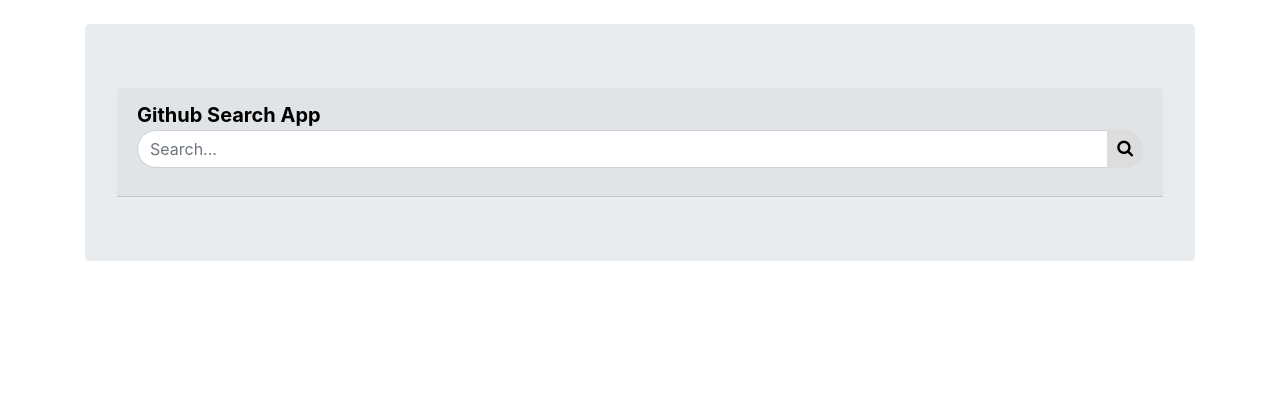
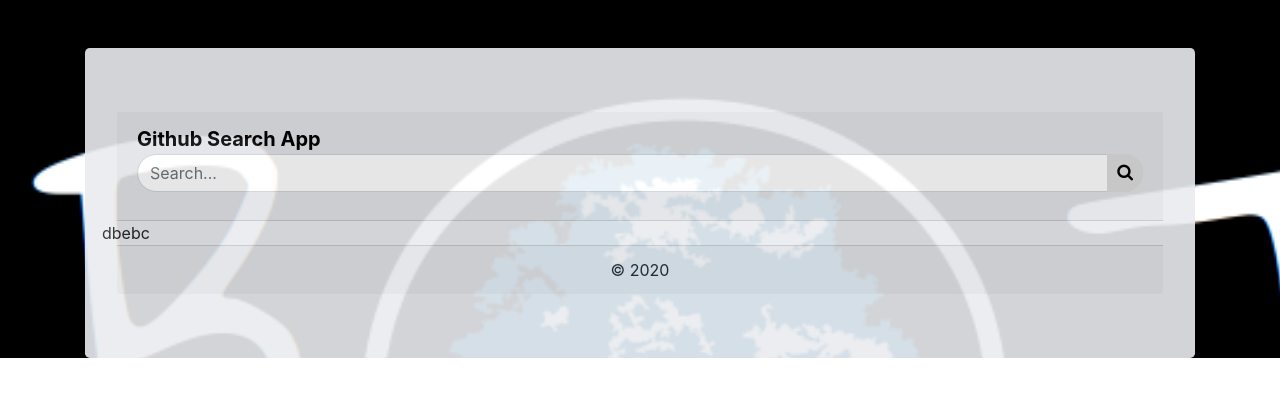
Before and after one commit to linusmbae/Github_Search_App, an Angular app: page / in a window 1280 px wide. Shown: the top 396 px of the page. Built offline with nearby package versions, Linux system fonts and the light colour scheme.

Commit message:
background image and footer complete

```diff
--- a/src/app/git/git.component.css
+++ b/src/app/git/git.component.css
@@ -0,0 +1,22 @@
+.card-header a
+{
+  text-decoration: none;
+  font-size: 20px;
+  color: black;
+  font-weight: bold;
+}
+.container-fluid
+{
+  background-image: url("src/assets/img/nn.png");
+  background-repeat: no-repeat;
+  background-size: cover;
+  background-attachment: fixed;
+}
+.jumbotron
+{
+  opacity: 0.9;
+}
+.card-footer
+{
+  text-align: center;
+}
--- a/src/app/git/git.component.html
+++ b/src/app/git/git.component.html
@@ -1 +1,20 @@
-<app-search-form></app-search-form>
+<link rel="stylesheet" href="https://cdnjs.cloudflare.com/ajax/libs/font-awesome/4.7.0/css/font-awesome.min.css">
+
+<div class="container-fluid">
+  <div class="container">
+    <br>
+    <br>
+    <div class="jumbotron">
+      <div class="card-header">
+        <a href="#">Github Search App</a>
+        <app-search-form></app-search-form>
+      </div>
+      <div class="row">
+dbebc
+      </div>
+      <div class="card-footer">
+          &copy; 2020
+      </div>
+    </div>
+  </div>
+</div>
--- a/src/app/search-form/search-form.component.css
+++ b/src/app/search-form/search-form.component.css
@@ -1,10 +1,4 @@
-.card-header a
-{
-  text-decoration: none;
-  font-size: 20px;
-  color: black;
-  font-weight: bold;
-}
+
 .form-group button
 {
   float: right;
--- a/src/app/search-form/search-form.component.html
+++ b/src/app/search-form/search-form.component.html
@@ -1,15 +1,6 @@
 <link rel="stylesheet" href="https://cdnjs.cloudflare.com/ajax/libs/font-awesome/4.7.0/css/font-awesome.min.css">
-<br>
-<div class="container-fluid">
-  <div class="container">
-    <div class="jumbotron">
-      <div class="card-header">
-        <a href="#">Github Search App</a>
-        <form class="form-group">
-          <input class="form-control" type="text" name="name" placeholder="Search...">
-          <button type="submit"><i class="fa fa-search"></i></button>
-        </form>
-      </div>
-    </div>
-  </div>
-</div>
+
+<form class="form-group">
+    <input class="form-control" type="text" name="name" placeholder="Search...">
+    <button type="submit"><i class="fa fa-search"></i></button>
+</form>
```
Also changed, not shown: src/assets/img/nn.png (added).
